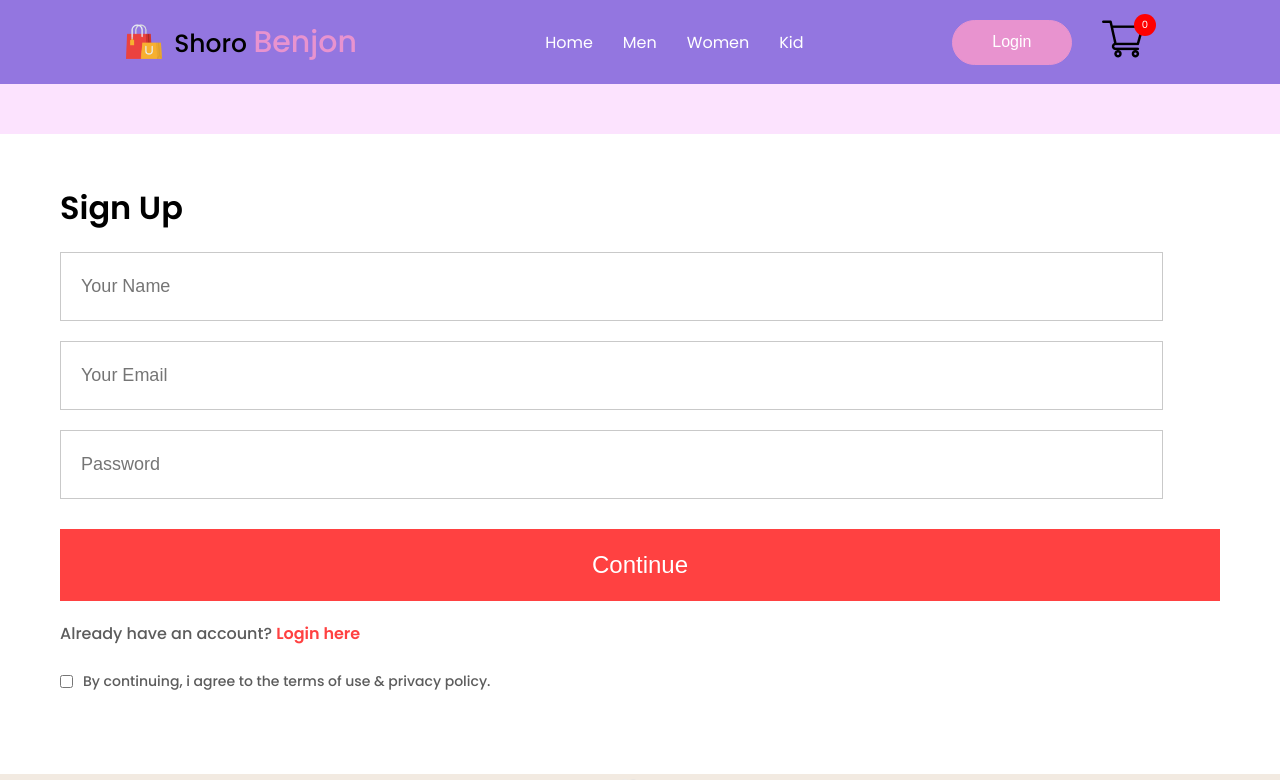
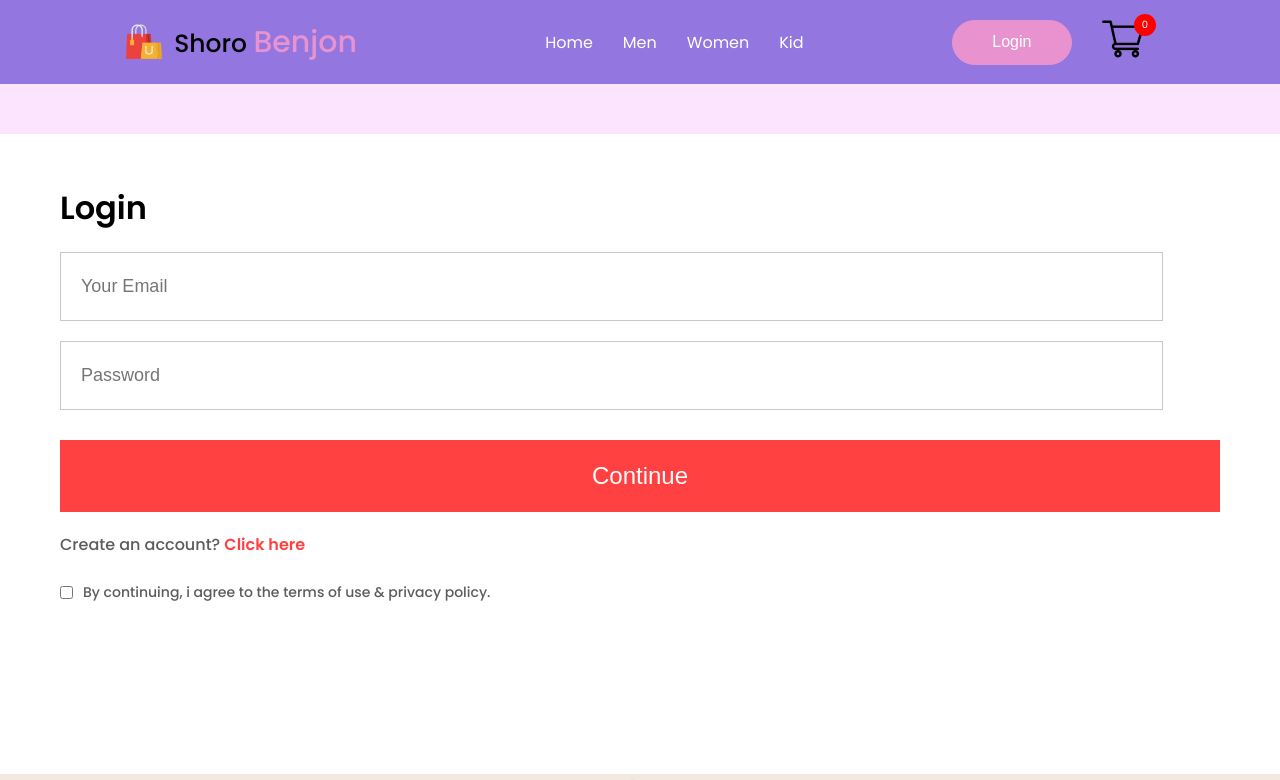
Before and after one commit to nusratjahanlima/ShoroBenjon-client, a React (Create React App) app: page /login in a window 1280 px wide. Shown: the top 780 px of the page. Built offline with nearby package versions, Linux system fonts and the light colour scheme.

Commit message:
login and signup updated

```diff
--- a/src/Pages/LoginSignup.jsx
+++ b/src/Pages/LoginSignup.jsx
@@ -1,24 +1,55 @@
-import React from 'react';
+import { useState } from 'react';
 import './CSS/LoginSignup.css'
 
 const LoginSignup = () => {
+
+    const [state,setState] = useState("Login");
+    const [formData,setFormData] = useState({
+        username:"",
+        password:"",
+        email:""
+    })
+
+    const changenHandler = (e) => {
+        setFormData({...formData,[e.target.name]:e.target.value})
+    }
+
+    const login = async () =>{
+        console.log("Login Function Executed",formData);
+    }
+
+    const signup = async () =>{
+        console.log("Signup Function Executed",formData);
+        let responseData;
+        await fetch('http://localhost:4000/signup',{
+            method:'POST',
+            headers:{
+                Accept:'application/json',
+                'Content-Type':'application/json',
+            },
+            body: JSON.stringify(formData),
+        }).then((Response)=> Response.json()).then((data)=>responseData)
+
+        if(responseData.success){
+
+        }
+    }
+
     return (
         <div className='loginsignup'>
             <div className="loginsignup-container">
-                <h1>Sign Up</h1>
+                <h1>{state}</h1>
                 <div className="loginsignup-fields">
-                    <input type="text" placeholder='Your Name' />
-                    <input type="email" placeholder='Your Email' />
-                    <input type="password" placeholder='Password' />
+                   {state==='Sign Up'?<input name='username' value={formData.username} onChange={changenHandler} type="text" placeholder='Your Name' />:<></>}
+                    <input name='email' value={formData.email} onChange={changenHandler} type="email" placeholder='Your Email' />
+                    <input name='password' value={formData.password} onChange={changenHandler} type="password" placeholder='Password' />
                 </div>
-                <button>Continue</button>
-                <p className="loginsignup-login">
-                    Already have an account? <span>Login here</span>
+                <button onClick={()=>{state==='Login'?login():signup()}}>Continue</button>
+                {state==='Sign Up'?<p className="loginsignup-login">Already have an account? <span onClick={()=>{setState("Login")}}>Login here</span></p>:<p className="loginsignup-login">Create an account? <span onClick={()=>{setState("Sign Up")}}>Click here</span></p>}
                     <div className="loginsignup-agree">
                         <input type="checkbox" name='' id='' />
                         <p>By continuing, i agree to the terms of use & privacy policy.</p>
                     </div>
-                </p>
             </div>
         </div>
     );
```
